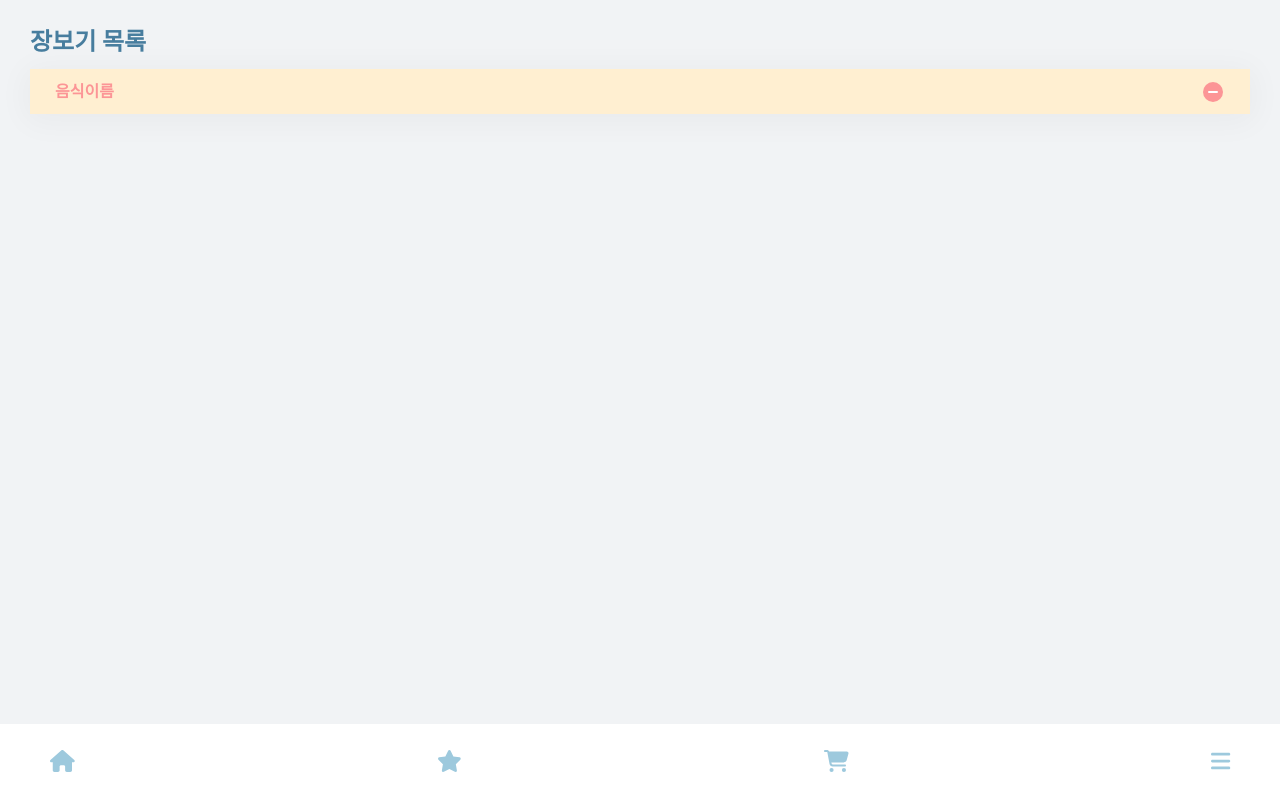
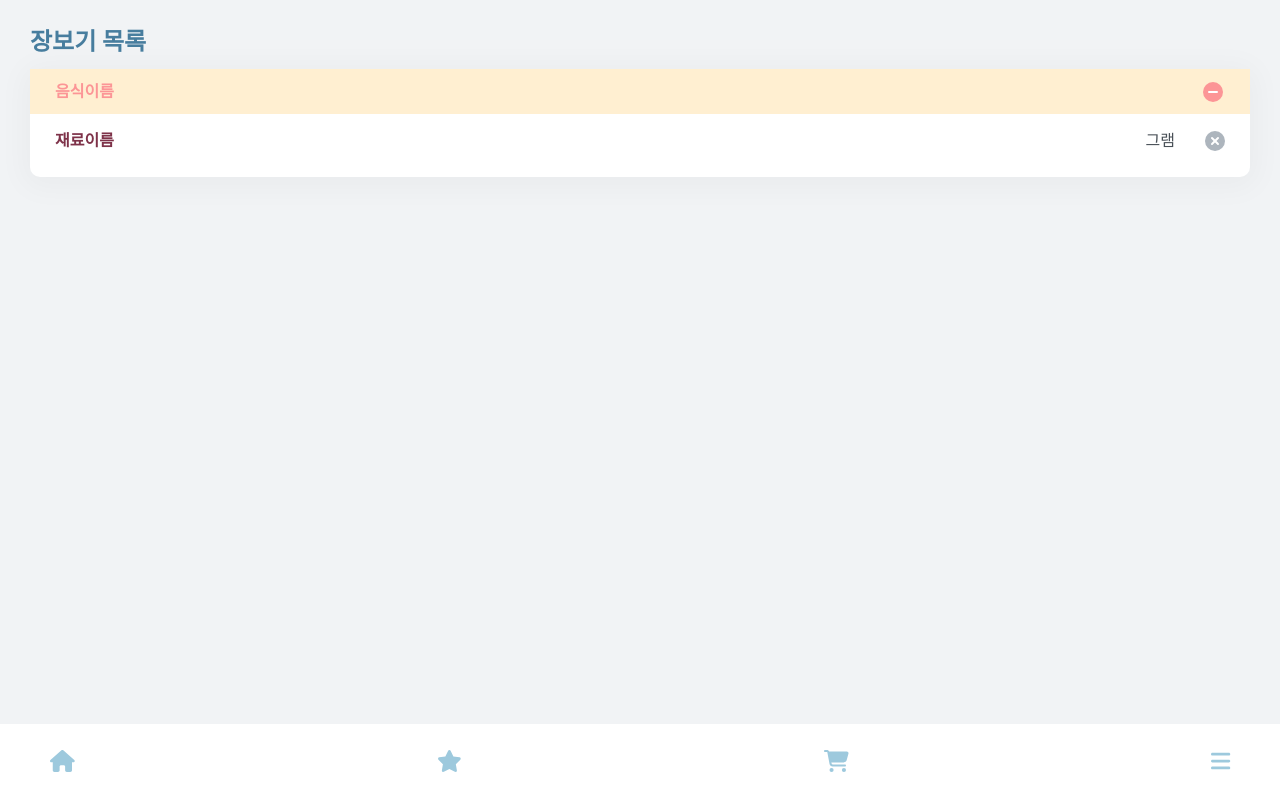
Before and after one commit to the-ultimate-team/typescript-react-toyproject, a React (Create React App) app: page / in a window 1280 px wide. Built offline with nearby package versions, Linux system fonts and the light colour scheme.

Commit message:
feat: cart-page

```diff
--- a/src/components/Cart.tsx
+++ b/src/components/Cart.tsx
@@ -2,6 +2,7 @@ import React from "react";
 import styled from "styled-components";
 import DibsFoodNone from "./DibsFoodNone";
 import DibsCartMinusBtnImg from "../assets/dibsCartMinusBtnImg.svg";
+import CartCloseBtnImg from "../assets/cartCloseBtnImg.svg";
 
 const Cart = () => {
   return (
@@ -12,6 +13,18 @@ const Cart = () => {
           <FoodNameStyle>음식이름</FoodNameStyle>
           <img src={DibsCartMinusBtnImg} alt="장바구니 목록 삭제 버튼 이미지" />
         </FoodNameMinusStyle>
+        <FoodIngredientsPadding>
+          <FoodIngredientsSort>
+            <div>
+              <div></div>
+              <FoodIngredients>재료이름</FoodIngredients>
+            </div>
+            <div style={{ display: "flex" }}>
+              <FoodIngredientsGram>그램</FoodIngredientsGram>
+              <img src={CartCloseBtnImg} alt="음식 재료 닫기 버튼" />
+            </div>
+          </FoodIngredientsSort>
+        </FoodIngredientsPadding>
       </CartFoodCard>
       {/* <CenterSort>
         <DibsFoodNone
@@ -22,6 +35,30 @@ const Cart = () => {
     </CartWrapper>
   );
 };
+
+const FoodIngredientsGram = styled.div`
+  font-weight: 400;
+  font-size: 16px;
+  line-height: 19px;
+  color: #495057;
+  margin-right: 30px;
+`;
+
+const FoodIngredients = styled.div`
+  font-weight: 700;
+  font-size: 16px;
+  line-height: 19px;
+  color: #7e3249;
+`;
+
+const FoodIngredientsSort = styled.div`
+  display: flex;
+  justify-content: space-between;
+`;
+
+const FoodIngredientsPadding = styled.div`
+  padding: 17px 25px 26px 25px;
+`;
 
 const FoodNameStyle = styled.div`
   font-weight: 600;
```
Also changed, not shown: src/assets/cartCloseBtnImg.svg (added).
